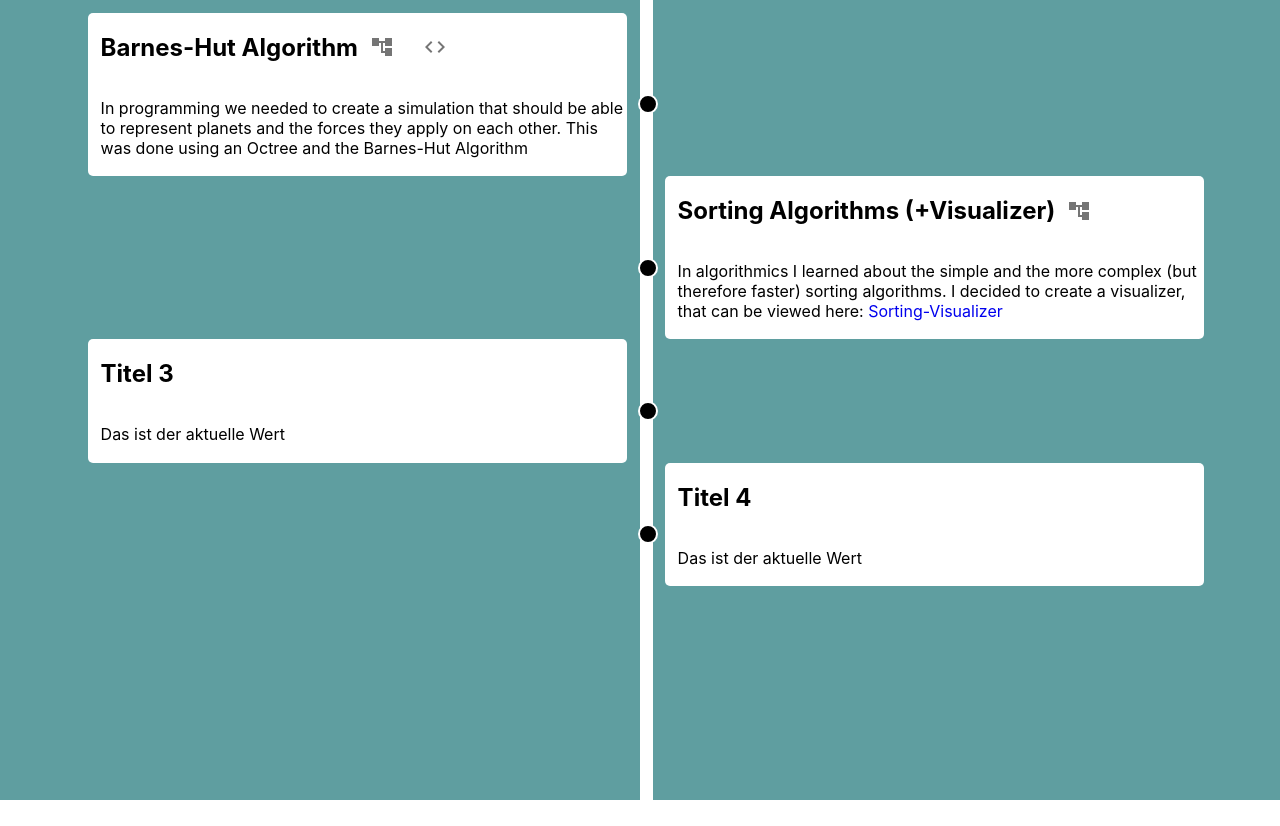
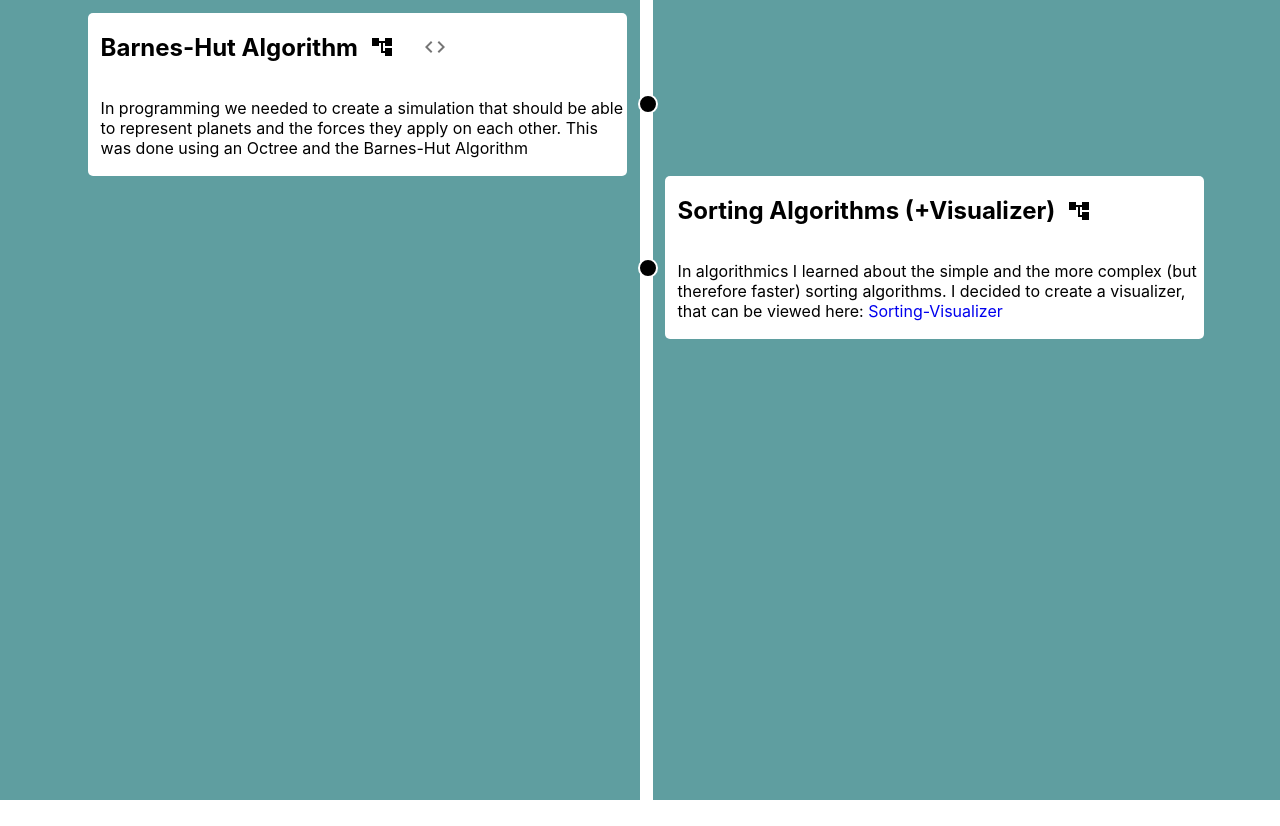
Before and after one commit to ZwickPhilippe/Timeline, a React (Create React App) app: page / in a window 1280 px wide. Built offline with nearby package versions, Linux system fonts and the light colour scheme.

Commit message:
Adds active tag selection

```diff
--- a/src/timeline/Timeline.js
+++ b/src/timeline/Timeline.js
@@ -2,19 +2,36 @@ import React from 'react';
 import '../App.css';
 import TimelineContainer from './TimelineContainer';
 import CodeIcon from '@material-ui/icons/Code';
+import { useState } from 'react';
 
 function Timeline(){
 
 
+    const timeEntries=[ {left: true, headline: "Barnes-Hut Algorithm", content:"In programming we needed to create a simulation that should be able to represent planets and the forces they apply on each other. This was done using an Octree and the Barnes-Hut Algorithm", tag:['algorithms', 'coding']},{left:false, headline:"Sorting Algorithms (+Visualizer)", content:"In algorithmics I learned about the simple and the more complex (but therefore faster) sorting algorithms. I decided to create a visualizer, that can be viewed here: ", link:"https://github.com/ZwickPhilippe/Sorting-Visualizer", linkName:"Sorting-Visualizer", tag:['algorithms']} ]
+
+    const [selectedTags, setSelectedTags] = useState(['algorithms', 'coding'])
+
     return(
+        <React.Fragment>
+        {/* <div >
+            <h2> Currently chosen Tags: {selectedTags.toString()}</h2>
+        </div> */}
         <div className="timeline">
-            <TimelineContainer left={true} headline={"Barnes-Hut Algorithm"} content={"In programming we needed to create a simulation that should be able to represent planets and the forces they apply on each other. This was done using an Octree and the Barnes-Hut Algorithm"} tag={['algorithms', 'coding']}></TimelineContainer>
-            <TimelineContainer left={false} headline={"Sorting Algorithms (+Visualizer)"} content={"In algorithmics I learned about the simple and the more complex (but therefore faster) sorting algorithms. I decided to create a visualizer, that can be viewed here: "} link={"https://github.com/ZwickPhilippe/Sorting-Visualizer"} linkName={"Sorting-Visualizer"} tag={['algorithms']}></TimelineContainer>
-            <TimelineContainer left={true} headline={"Titel 3"} content={"Das ist der aktuelle Wert"} tag={[]}></TimelineContainer>
-            <TimelineContainer left={false} headline={"Titel 4"} content={"Das ist der aktuelle Wert"} tag={[]}></TimelineContainer>
+            {timeEntries.map((timeEntry, index)=>{
+                let includes= false;
+                timeEntry.tag.forEach((tag)=>{
+                    if(selectedTags.includes(tag)){
+                        includes=true;
+                    }
+                })
+                if(includes){
+                    return (<TimelineContainer key={index} left={timeEntry.left} headline={timeEntry.headline} tag={timeEntry.tag} content={timeEntry.content} link={timeEntry.link} linkName={timeEntry.linkName}  ></TimelineContainer>)
 
+                }
+            })}
 
       </div>
+      </React.Fragment>
     )
 }
 
--- a/src/timeline/TimelineContainer.js
+++ b/src/timeline/TimelineContainer.js
@@ -19,7 +19,7 @@ function TimelineContainer(props){
                 <h2>{props.headline}</h2>
                 <div style={props.tag.includes('algorithms')? {width: '10%', marginTop: '2%'} : {display:'none'}}>
 
-                <IconButton aria-label="delete" >
+                <IconButton aria-label="delete" color='inherit'>
                     <AccountTreeIcon />
                 </IconButton>
                 </div>
```
